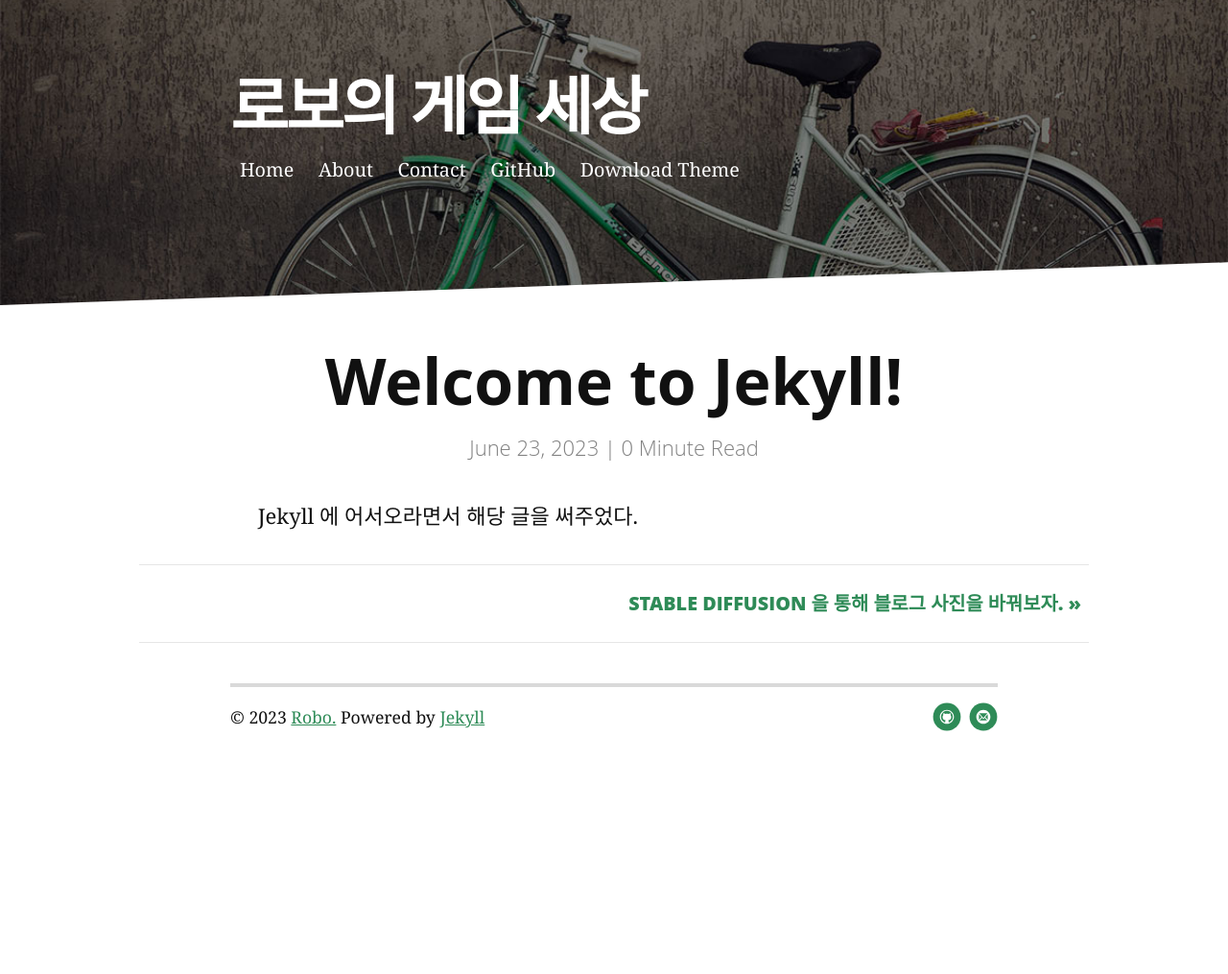
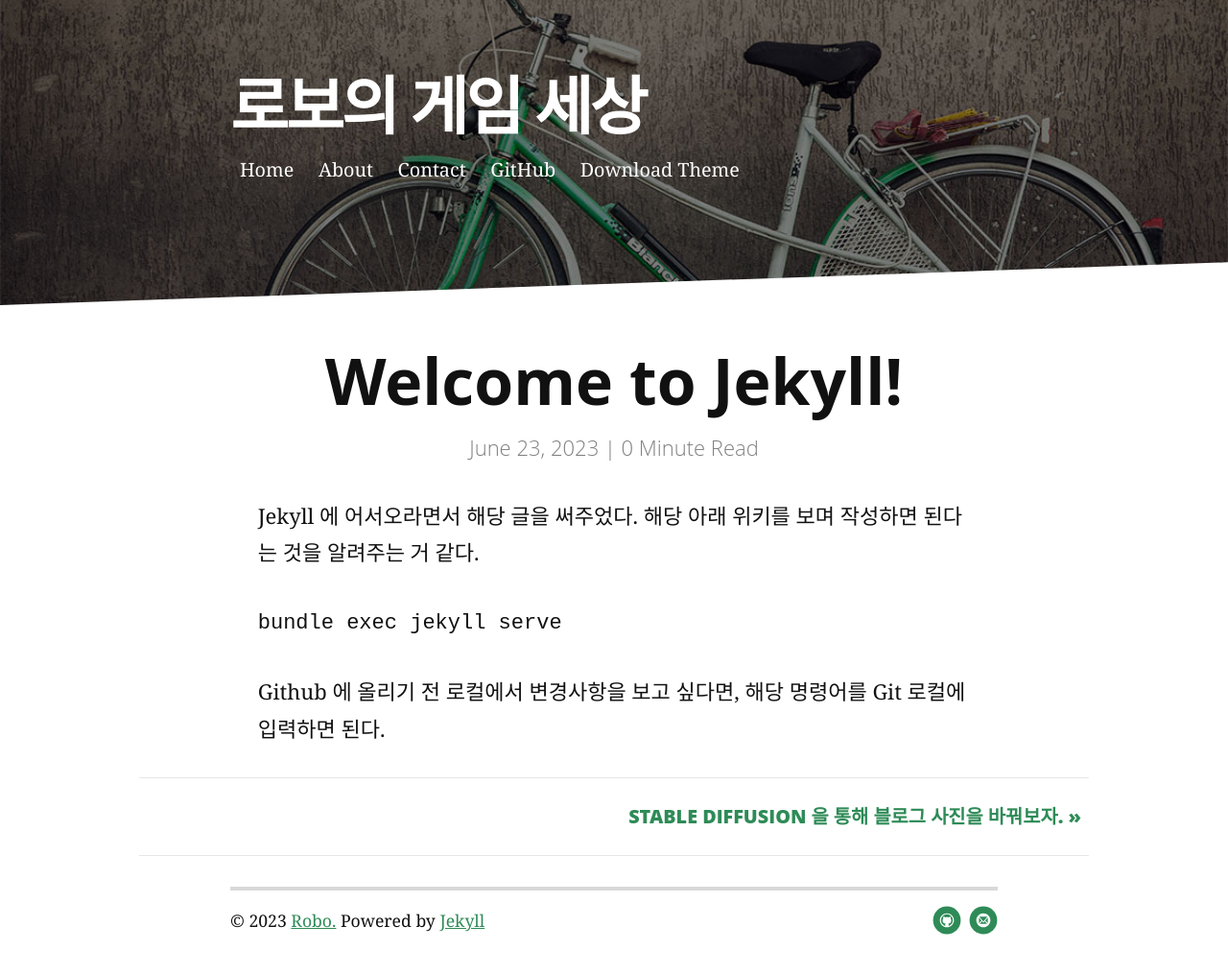
Before and after one commit to CodingPythonMan/CodingPythonMan.github.io, a Jekyll site: the page built from _posts/2023-06-23-welcome-to-jekyll.markdown, in a window 1280 px wide. Shown: the whole page at 96% size. Built offline with Jekyll 4.4.1, drawn with Linux system fonts in a browser that asks for light colours; nearby versions of some CDN libraries; comment, search, counter and statistics services are not loaded; before the commit the page ends 900 px from its top, so only the background shows below that.

```diff
--- a/_config.yml
+++ b/_config.yml
@@ -29,6 +29,3 @@ social:
     email: robolab1902@naver.com
 
 google_analytics: "UA-58263416-1"
-
-disqus:
-    shortname: brianmaierjr
--- a/_posts/2023-06-23-welcome-to-jekyll.markdown
+++ b/_posts/2023-06-23-welcome-to-jekyll.markdown
@@ -6,7 +6,12 @@ categories: jekyll update
 ---
 
 Jekyll 에 어서오라면서 해당 글을 써주었다.
+해당 아래 위키를 보며 작성하면 된다는 것을 알려주는 거 같다.
 
 [jekyll-docs]: https://jekyllrb.com/docs/home
 [jekyll-gh]:   https://github.com/jekyll/jekyll
 [jekyll-talk]: https://talk.jekyllrb.com/
+
+<code>bundle exec jekyll serve</code>
+
+Github 에 올리기 전 로컬에서 변경사항을 보고 싶다면, 해당 명령어를 Git 로컬에 입력하면 된다.
```
